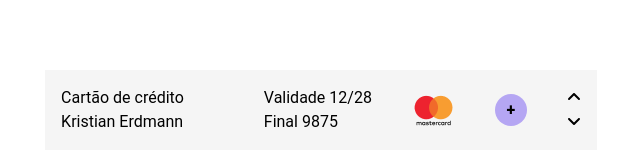
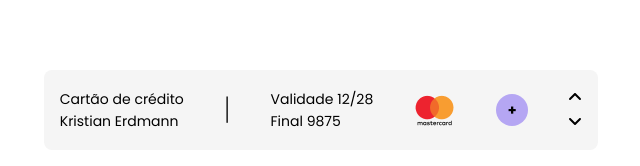
Before and after one commit to carlosbolzanell/Top-Care, a React (Vite) app: page / in a window 1280 px wide. Shown: the part 290-456 px from the top of the page, without its empty margins (319-959 px from the left). Built offline with nearby package versions, Linux system fonts and the light colour scheme; a web font is replaced by a local one.

Commit message:
components

```diff
--- a/src/Components/CartõesSalvos/CartoesSalvos.jsx
+++ b/src/Components/CartõesSalvos/CartoesSalvos.jsx
@@ -3,13 +3,14 @@ import { faAngleDown, faAngleUp } from "@fortawesome/free-solid-svg-icons";
 
 const CartoesSalvos = () => {
     return (
-        <div className="bg-branco flex flex-row items-center p-4">
-            <div className="flex flex-col pr-20  border-r-indigo-500 ">
-                <p>Cartão de crédito</p>
+        <div className="bg-branco flex flex-row items-center p-4 font-poppins b rounded-lg text-sm">
+            <div className="flex flex-col">
+                <p className="mb-[2%]">Cartão de crédito</p>
                 <p>Kristian Erdmann</p>
             </div>
+            <div className="px-10 text-3xl font-extralight">|</div>
             <div className="">
-                <p>Validade 12/28</p>
+                <p className="mb-[2%]">Validade 12/28</p>
                 <p>Final 9875</p>
             </div>
             <img src="./assets/logo-mastercard.png" className="px-10" alt="Mastercard Logo" />
@@ -18,8 +19,6 @@ const CartoesSalvos = () => {
                 <button className=""><FontAwesomeIcon icon={faAngleUp} /></button>
                 <button className=""><FontAwesomeIcon icon={faAngleDown} /></button>
             </div>
-
-
         </div>
     );
 }
```
